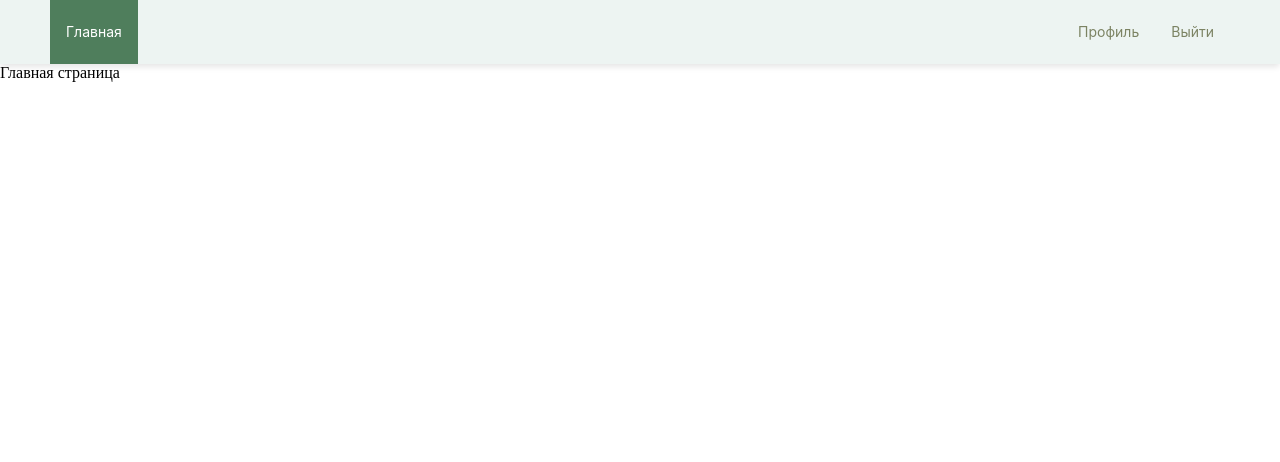
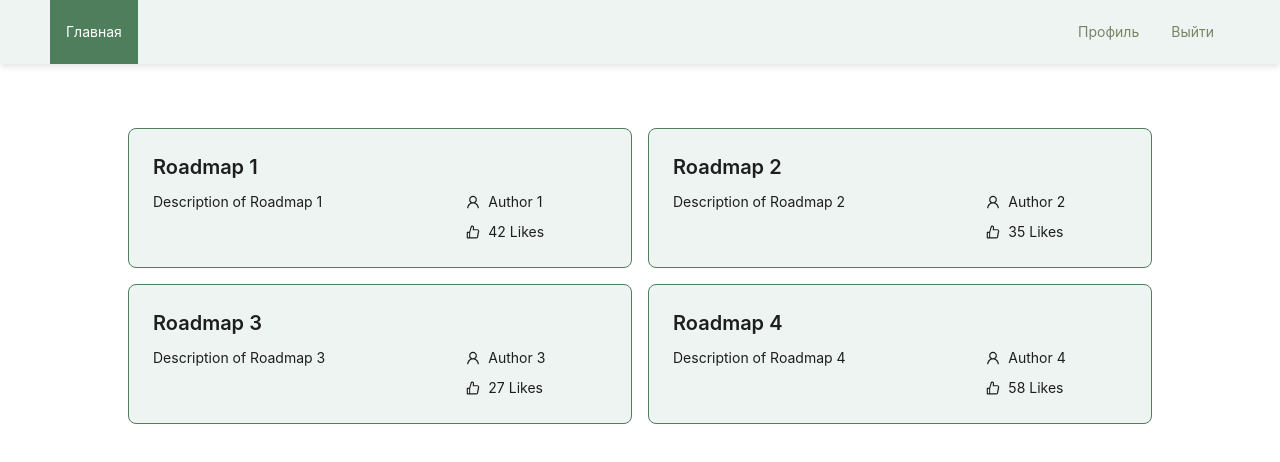
Before and after one commit to ilyainavoid/roadmap-editor, a React (Vite) app: page / in a window 1280 px wide. Shown: the top 462 px of the page. Built offline with nearby package versions, Linux system fonts and the light colour scheme.

Commit message:
feat: list with roadmaps added

```diff
--- /dev/null
+++ b/src/Components/ListOfRadmaps/ListOfRoadmaps.tsx
@@ -0,0 +1,52 @@
+import React from "react";
+import styles from "./list.module.css";
+import {Col, Row} from "antd";
+import RoadmapCard from "../RoadmapCard/RoadmapCard.tsx";
+
+
+export const roadmaps = [
+    {
+        title: 'Roadmap 1',
+        description: 'Description of Roadmap 1',
+        author: 'Author 1',
+        likes: 42,
+    },
+    {
+        title: 'Roadmap 2',
+        description: 'Description of Roadmap 2',
+        author: 'Author 2',
+        likes: 35,
+    },
+    {
+        title: 'Roadmap 3',
+        description: 'Description of Roadmap 3',
+        author: 'Author 3',
+        likes: 27,
+    },
+    {
+        title: 'Roadmap 4',
+        description: 'Description of Roadmap 4',
+        author: 'Author 4',
+        likes: 58,
+    },
+];
+
+const ListOfRoadmaps: React.FC = () => {
+    return (
+        <>
+            <div className={styles.container}>
+                <Row gutter={16}>
+                    {roadmaps.map((roadmap, index) => (
+                        <Col key={index} xs={24} sm={24} md={12} lg={12}
+                            style={{marginBottom: 16}}
+                        >
+                            <RoadmapCard roadmap={roadmap}/>
+                        </Col>
+                    ))}
+                </Row>
+            </div>
+        </>
+    );
+};
+
+export default ListOfRoadmaps;
--- /dev/null
+++ b/src/Components/ListOfRadmaps/list.module.css
@@ -0,0 +1,4 @@
+.container{
+    max-width: 1200px;
+    width: 80%;
+}
--- /dev/null
+++ b/src/Components/RoadmapCard/RoadmapCard.tsx
@@ -0,0 +1,45 @@
+import React from "react";
+import {Card, Col, Row, Space, Typography} from "antd";
+import styles from './card.module.css'
+import {LikeOutlined, UserOutlined} from "@ant-design/icons";
+
+const {Text,Title} = Typography;
+
+export interface Roadmap {
+    title: string;
+    description: string;
+    author: string;
+    likes: number;
+}
+
+interface RoadmapCardProps {
+    roadmap: Roadmap;
+}
+
+const RoadmapCard: React.FC<RoadmapCardProps> = ({ roadmap }) => {
+    return (
+        <Card hoverable className={styles.roadmapCard}>
+            <Title level={4}>{roadmap.title}</Title>
+            <Row gutter={[16, 16]}>
+                <Col xs={24} sm={24} md={16} lg={16}>
+                    <p>{roadmap.description}</p>
+                </Col>
+                <Col xs={24} sm={24} md={8} lg={8}>
+                    <Space direction="vertical">
+                        <Space>
+                            <UserOutlined />
+                            <Text>{roadmap.author}</Text>
+                        </Space>
+                        <Space>
+                            <LikeOutlined />
+                            <Text>{roadmap.likes} Likes</Text>
+                        </Space>
+                    </Space>
+                </Col>
+            </Row>
+        </Card>
+    );
+};
+
+
+export default RoadmapCard;
--- /dev/null
+++ b/src/Components/RoadmapCard/card.module.css
@@ -0,0 +1,5 @@
+.roadmapCard{
+    background-color: rgb(237,244,242);
+    border-color: #4f7e5c;
+
+}
--- a/src/Pages/MainPage/MainPage.tsx
+++ b/src/Pages/MainPage/MainPage.tsx
@@ -1,9 +1,13 @@
-const MainPage = () => {
+import {Flex} from "antd";
+import React from "react";
+import ListOfRoadmaps from "../../Components/ListOfRadmaps/ListOfRoadmaps.tsx";
+
+const MainPage: React.FC = () => {
     return (
-        <>
-            <p>Главная страница</p>
-        </>
-    )
-}
+        <Flex className={"container"}>
+            <ListOfRoadmaps />
+        </Flex>
+    );
+};
 
 export default MainPage
```
